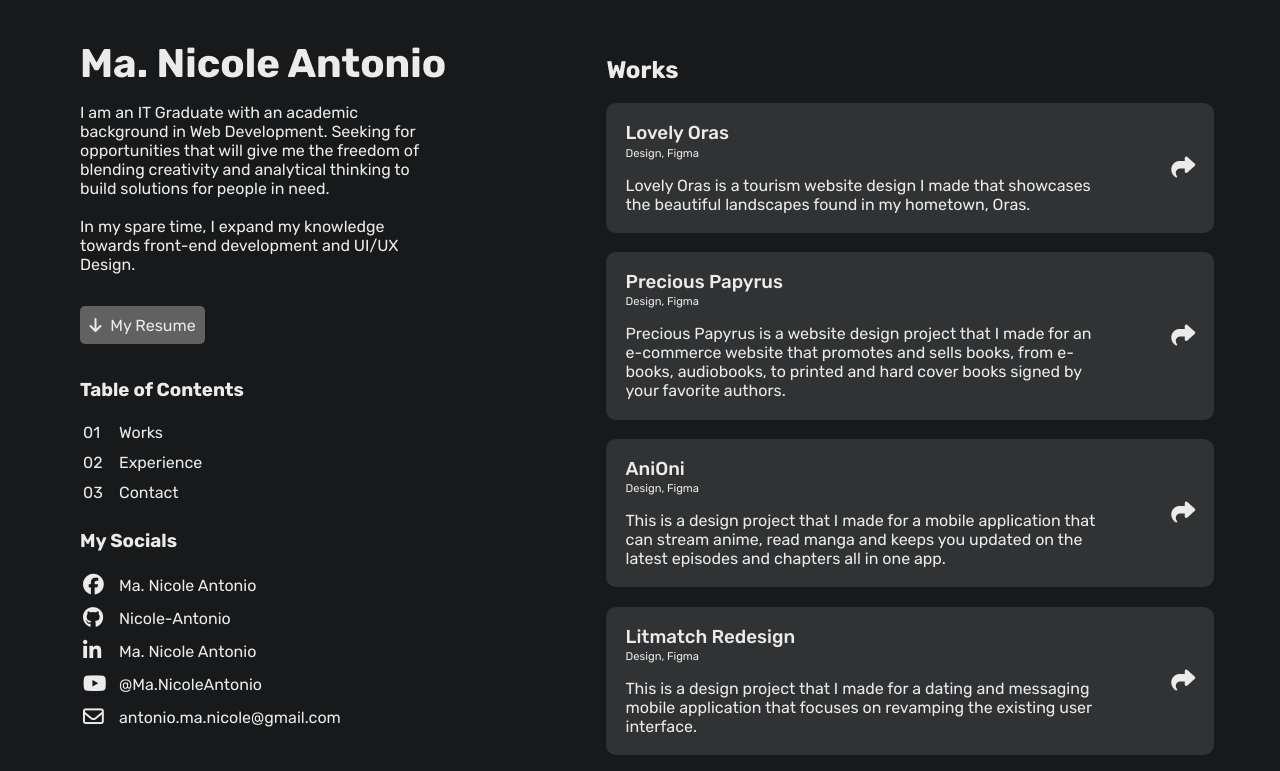
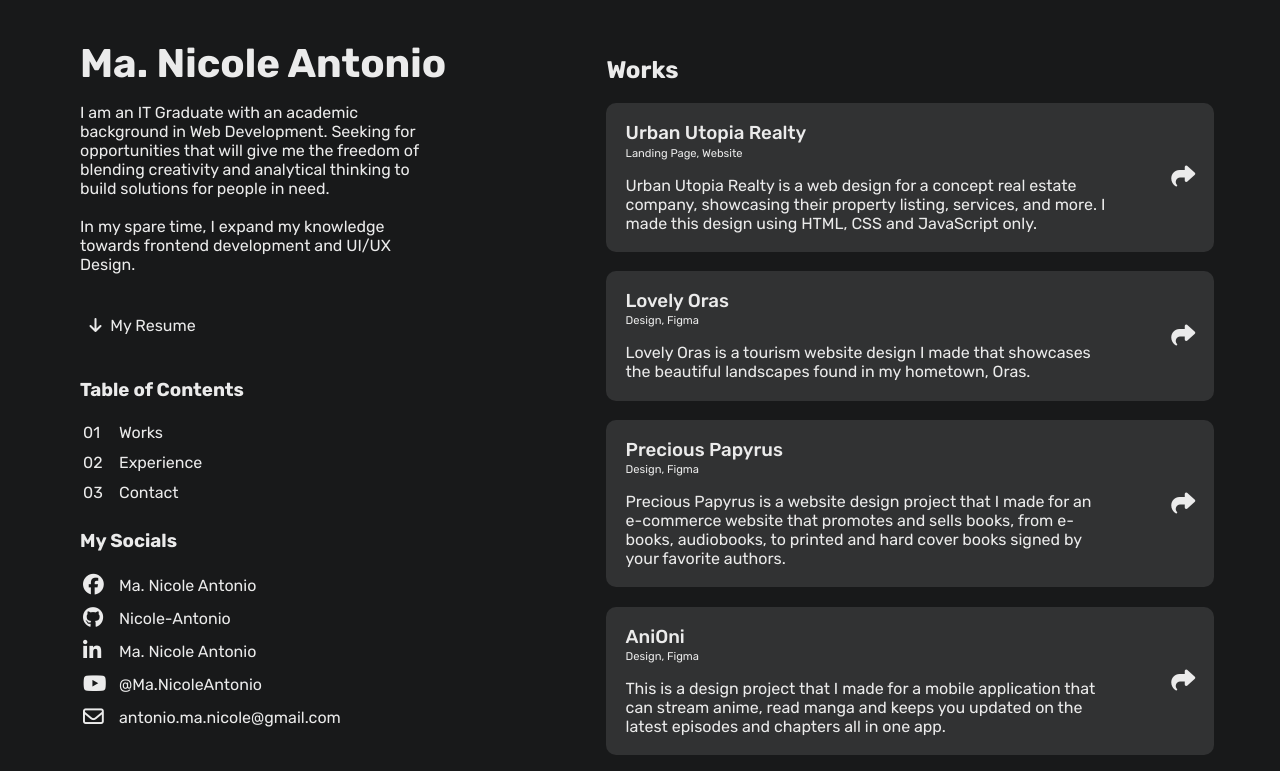
Before and after one commit to Nicole-Antonio/antonio-ma-nicole-portfolio, a plain HTML site: page index.html in a window 1280 px wide. Shown: the top 771 px of the page. Drawn offline with nearby package versions, Linux system fonts and the light colour scheme.

Commit message:
css, added project

```diff
--- a/css/styles.css
+++ b/css/styles.css
@@ -1,11 +1,11 @@
 @import url("https://fonts.googleapis.com/css2?family=Rubik:ital,wght@0,300..900;1,300..900&display=swap");
 
 :root {
-  --primary: rgba(24, 25, 26, 255);
-  --gray: rgba(58, 59, 60, 255);
-  --light-primary: rgba(49, 50, 51, 255);
-  --white: rgb(235, 235, 235);
-  --light-gray: rgb(97, 97, 97);
+  --first-color: rgba(24, 25, 26, 255);
+  --gray-100-v: rgba(58, 59, 60, 255);
+  --light-first-color: rgba(49, 50, 51, 255);
+  --secondary-color: rgb(235, 235, 235);
+  --gray-75: rgb(97, 97, 97);
 }
 
 * {
@@ -16,12 +16,12 @@ body {
   margin: 0;
   padding: 0;
   font-family: "Rubik", sans-serif;
-  background-color: var(--primary);
-  color: var(--white);
+  background-color: var(--first-color);
+  color: var(--secondary-color);
 }
 
 a {
-  color: var(--white);
+  color: var(--secondary-color);
   text-decoration: none;
 }
 
@@ -31,7 +31,7 @@ h1 {
 }
 
 #side-content {
-  background-color: var(--gray);
+  background-color: var(--gray-100-v);
   padding: 1.5em;
   margin-left: auto;
   margin-right: auto;
@@ -49,8 +49,8 @@ h1 {
 .profile-container .resume-btn {
   margin: 1em 0;
   padding: 0.6em;
-  background-color: var(--light-gray);
-  color: var(--white);
+  background-color: var(--light-gray-100-v);
+  color: var(--secondary-color);
   border: none;
   border-radius: 5px;
   font-size: 1em;
@@ -58,7 +58,7 @@ h1 {
 
 .profile-container .resume-btn i {
   padding-right: 0.3em;
-  color: var(--white);
+  color: var(--secondary-color);
 }
 
 .table-of-contents-container {
@@ -92,7 +92,7 @@ section {
 }
 
 .sub-container {
-  background-color: var(--light-primary);
+  background-color: var(--light-first-color);
   padding: 1em;
   display: flex;
   justify-content: space-between;
@@ -144,7 +144,7 @@ section {
 }
 
 #exp_section .skills-container .skill {
-  background-color: var(--light-primary);
+  background-color: var(--light-first-color);
   margin: 0.2em;
   padding: 0.6em;
   border-radius: 5px;
@@ -167,10 +167,10 @@ button {
   font-family: "Rubik", sans-serif;
   padding: 0.5em;
   margin: 0.4em 0;
-  background-color: var(--gray);
-  color: var(--white);
+  background-color: var(--gray-100-v);
+  color: var(--secondary-color);
   border-radius: 5px;
-  border: 1px solid var(--gray);
+  border: 1px solid var(--gray-100-v);
 }
 
 .contact-container button {
@@ -205,7 +205,7 @@ button {
     text-align: left;
     max-width: 35%;
     position: fixed;
-    background-color: var(--primary);
+    background-color: var(--first-color);
     padding: 2.5em 0 2.5em 5em;
   }
 
--- a/index.html
+++ b/index.html
@@ -35,7 +35,7 @@
           Seeking for opportunities that will give me the freedom of blending
           creativity and analytical thinking to build solutions for people in
           need. <br /><br />
-          In my spare time, I expand my knowledge towards front-end development
+          In my spare time, I expand my knowledge towards frontend development
           and UI/UX Design.
         </p>
         <button
@@ -134,6 +134,22 @@
       <section id="works_section">
         <div class="main-container">
           <p class="container-title">Works</p>
+          <div class="sub-container">
+            <div class="container-details">
+              <h3 class="heading">Urban Utopia Realty</h3>
+              <p class="subheading">Landing Page, Website</p>
+              <p class="description">
+                Urban Utopia Realty is a web design for a concept real estate
+                company, showcasing their property listing, services, and more.
+                I made this design using HTML, CSS and JavaScript only.
+              </p>
+            </div>
+            <div class="icon-container">
+              <a href="https://nicole-antonio-real-estate-design.pages.dev/"
+                ><i class="fa-solid fa-share"></i
+              ></a>
+            </div>
+          </div>
           <div class="sub-container">
             <div class="container-details">
               <h3 class="heading">Lovely Oras</h3>
```
